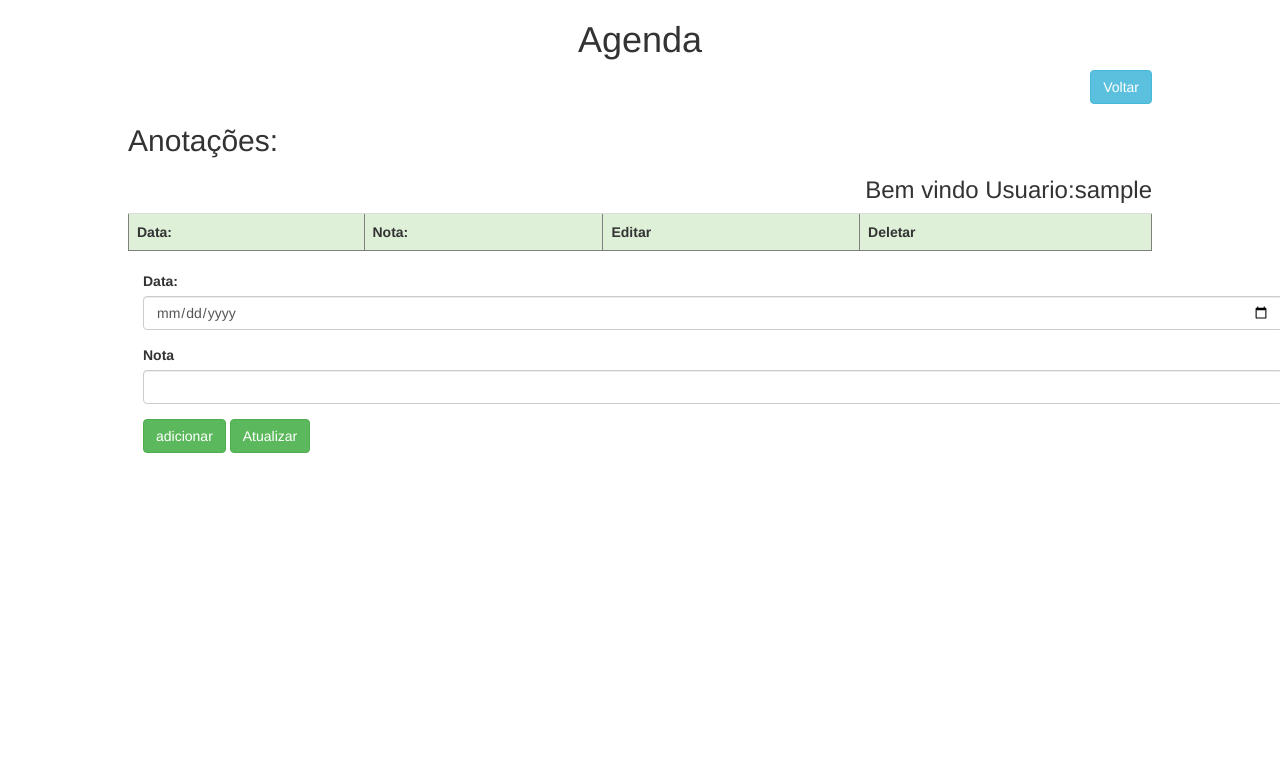
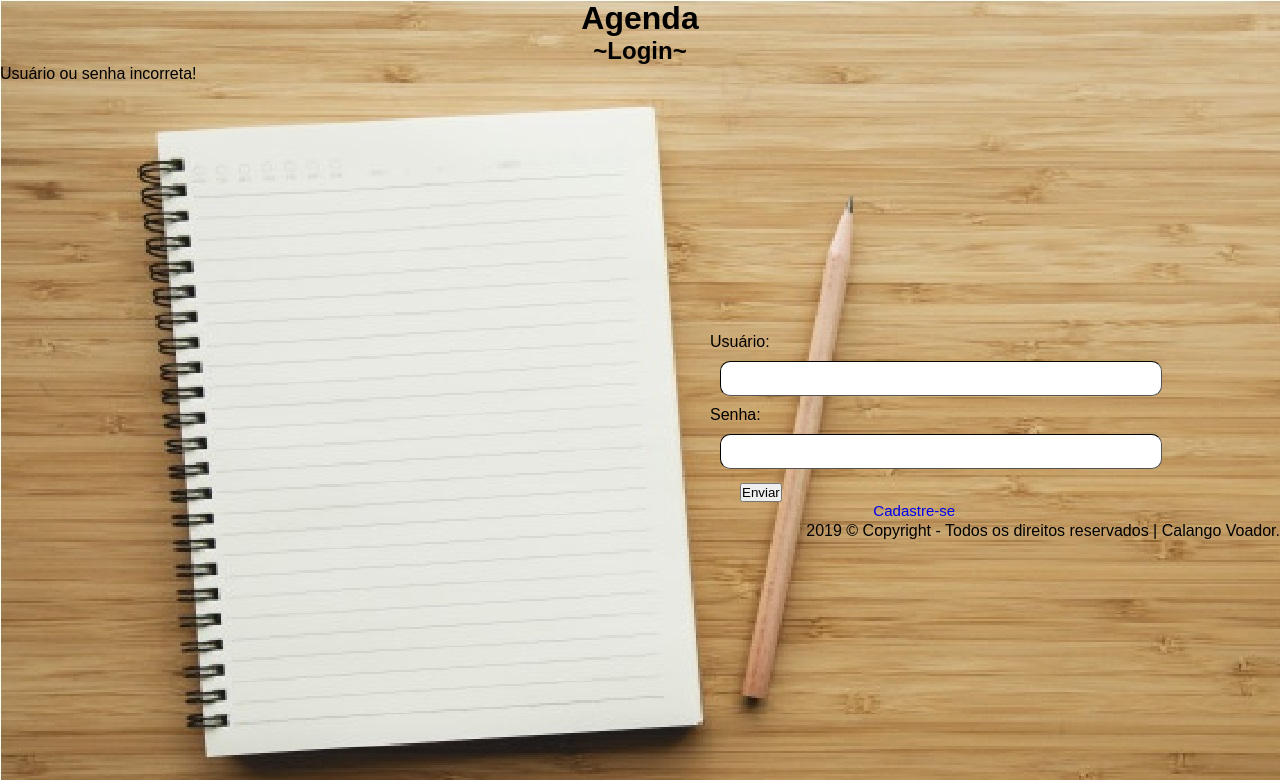
Before and after one commit to RianCrvalho/Hyper_Schedule, a PHP site: page /View/Usuario_View.php in a window 1280 px wide. Shown: the top 780 px of the page. Run offline with PHP 8.4, Linux system fonts and the light colour scheme; the visitor is signed in with stand-in values (Sample User, id 1); data comes from the database, SQL or seed files in the repository; data that the repository does not hold is empty.

Commit message:
Update Usuario_View.php
.

```diff
--- a/View/Usuario_View.php
+++ b/View/Usuario_View.php
@@ -1,107 +1,59 @@
 <!DOCTYPE html>
-<html>
+<html lang="pt-br">
 <head>
-	<title>Usuario</title>
-	<link rel="stylesheet" type="text/css" href="../lib/bootstrap.css">
+    <title>Login</title>
+    <link rel="stylesheet" type="text/css" href="../css/estiloTelaLogin.css">
 </head>
 <body>
-	   <style>
-        body{margin:1px 10% 1px 10%;}
-        }
-        header, footer{
-            margin: auto;
-        }
-    </style>
-
  <header align="center">
        <h1>Agenda</h1>
+       <h2>~Login~</h2>
     </header>
     <main>
+ <?php
+    include("../Control/Usuario_Control.php");
+    $usuario = new Usuario_Control();
+    if (isset ( $_POST [ 'btn-logar' ])) {
+        $nome_usr  =  $_POST ['campo_usuario'];
+        $senha_usr  =  $_POST ['campo_senha'];
+        $usuario->logar($nome_usr, $senha_usr);
+}
 
-	<form method="POST" align="right">
-	<button type="submit" id="btn-enviar" name="btn-sair" class="btn btn-info" value="btn2">Voltar</button>
-	</form>
-	<h2>Anotações:</h2>
-
-<?php
-include("../Control/Notas_Control.php");
-$Usuario_id = $_SESSION['Usuario_id'];
-echo "<h3><p align='right'>Bem vindo Usuario:".@$_SESSION['Usuario_nome']."</p></h3>";
-
-$notas = new Notas_Control();
-$dados= $notas->notView($Usuario_id);
-
-if (isset ( $_POST [ 'btn-add' ])) {
-        $data_nota  =  $_POST ['campo_data'];
-        $nota  =  $_POST ['campo_nota'];
-        $notas->add($Usuario_id,$data_nota, $nota);
-}
-if($_POST['acao']== "edit"){
-  $id = $_POST['id_nota'];
-  $dadosV = $notas->notView($id);
-  foreach($dadosV as $d){
-    $id1 = $d['campo_id'];
-    $data1 = $d['campo_data'];
-    $nota1 = $d['campo_nota'];
+if ((@$_SESSION['cadastrado'])=="erro") {
+                echo "<div class='alert alert-danger' role='alert'> Usuário ou senha incorreta!</div>";
 
 
-}
-if(isset($_POST['btn-del'])){
-  $id = $_POST[$d['value']];
-  $notas->delNota($id);
-  echo "<div class='alert alert-primary' role='alert'>
-      This is a primary alert—check it out!
-  </div>";
+ } else if((@$_SESSION['cadastrado'])=="certo"){
+    unset($_SESSION['cadastrado']);
  }
 
-}
 
-if (isset($_POST['btn-sair'])) {
-	session_destroy();
-	header('Location:login.php');
-}
-echo "<table class='table table-striped table-hover' border=1 align=center>";
-echo "<tr>";
-echo "<th class='bg-success'> Data: </th>
-<th class='bg-success'> Nota: </th>
-<th class='bg-success'> Editar</th><th class='bg-success'> Deletar </th>";
-echo "</tr>";
-echo "<tr>";
-foreach($dados as $d){
-    echo "<td>".$d['data_nota']."</td>";
-    echo "<td>".$d['nota']."</td>";
-    echo "<td><a href=?acao=edit&id=".$d['id_nota']."onclick='mostrar()'> Editar </a></td>";
 
-    echo "<td> <form method='POST'><button type='input' name='btn-del' value=".$d['id_nota']." class='btn btn-link'>Deletar</button></form></td></td>";
-    echo "</tr>";
-}
-echo "</table>";
+?>      <div>
 
-?>
         <div id="div_login" class="container">
             <form method="POST">
                 <div class="form-group">
-                    <input type="hidden" name="campo_id" value="<?php echo @$id1;?>">
-                    <label for="date">Data:</label>
-                    <input type="date" id="date" name="campo_data" class="form-control" value="<?php echo @$data1;?>" required>
+                    <label for="user">Usuário:</label>
+                    <input type="text" id="user" name="campo_usuario" class="form-control" required="">
                 </div>
                 <div class="form-group">
-                    <label for="pass">Nota</label>
-                    <input type="text" id="pass" name="campo_nota" class="form-control" value="<?php echo @$nota1;?>" required>
+                    <label for="pass">Senha:</label>
+                    <input type="password" id="pass" name="campo_senha" class="form-control" required="">
                 </div>
                 <div id="div_buttons">
-                    <button type="submit" id="btn-enviar" name="btn-add" class="btn btn-success" value="btn1">adicionar</button>
-                    <button align='right' type="submit" id="btn-enviar" name="btn-add" class="btn btn-success" value="btn1">Atualizar</button>
+                    <button type="submit" id="btn-enviar" name="btn-logar" value="btn1">Enviar</button>
+                    &nbsp  &nbsp  &nbsp  &nbsp  &nbsp  &nbsp  &nbsp  &nbsp  &nbsp  &nbsp  &nbsp  &nbsp&nbsp  &nbsp  &nbsp  &nbsp  &nbsp  &nbsp  &nbsp  &nbsp  &nbsp  &nbsp  &nbsp  &nbsp&nbsp  &nbsp  &nbsp  &nbsp  &nbsp  &nbsp  &nbsp  &nbsp  &nbsp  &nbsp  &nbsp  &nbsp&nbsp  &nbsp  &nbsp  &nbsp  &nbsp  &nbsp  &nbsp  &nbsp  &nbsp  &nbsp  &nbsp  &nbsp&nbsp  &nbsp  &nbsp  &nbsp  &nbsp  &nbsp  &nbsp  &nbsp  &nbsp  &nbsp  &nbsp  &nbsp
+                    &nbsp<a href="cadastro.php">Cadastre-se</a>
                 </div>
             </form>
         </div>
-        <style>
+        </div>
     </main>
     <footer>
-  <div align="center">
+        <div align="right">
             <p>2019 &copy; Copyright - Todos os direitos reservados | Calango Voador.</p>
         </div>
     </footer>
-
 </body>
 </html>
```
Lines whose indentation alone changed are shown as unchanged.
